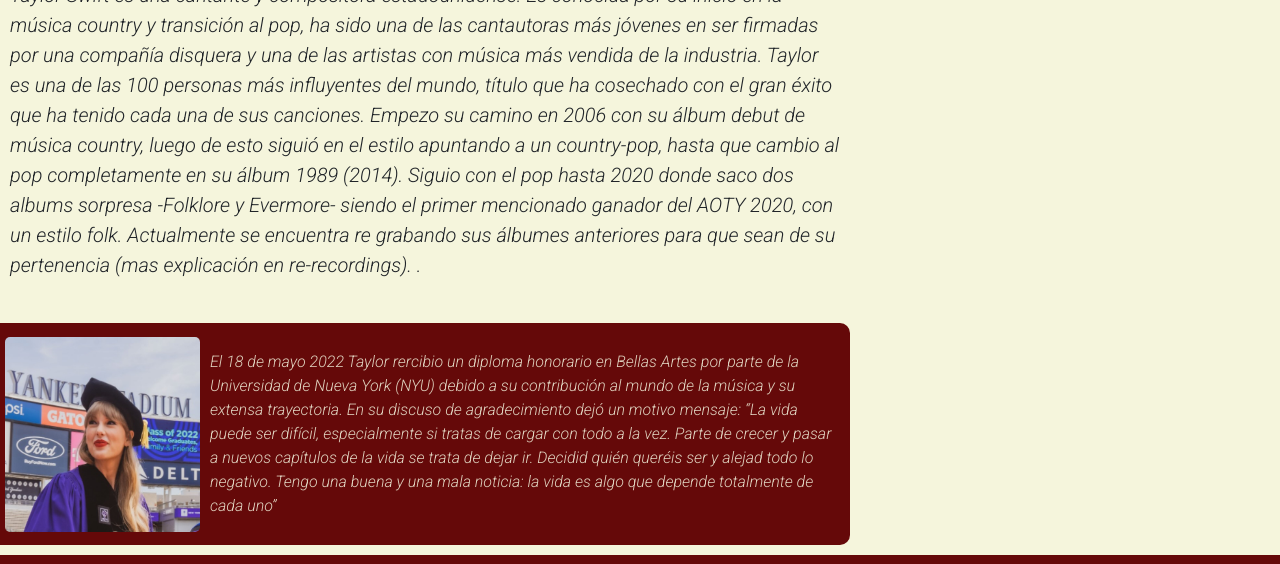
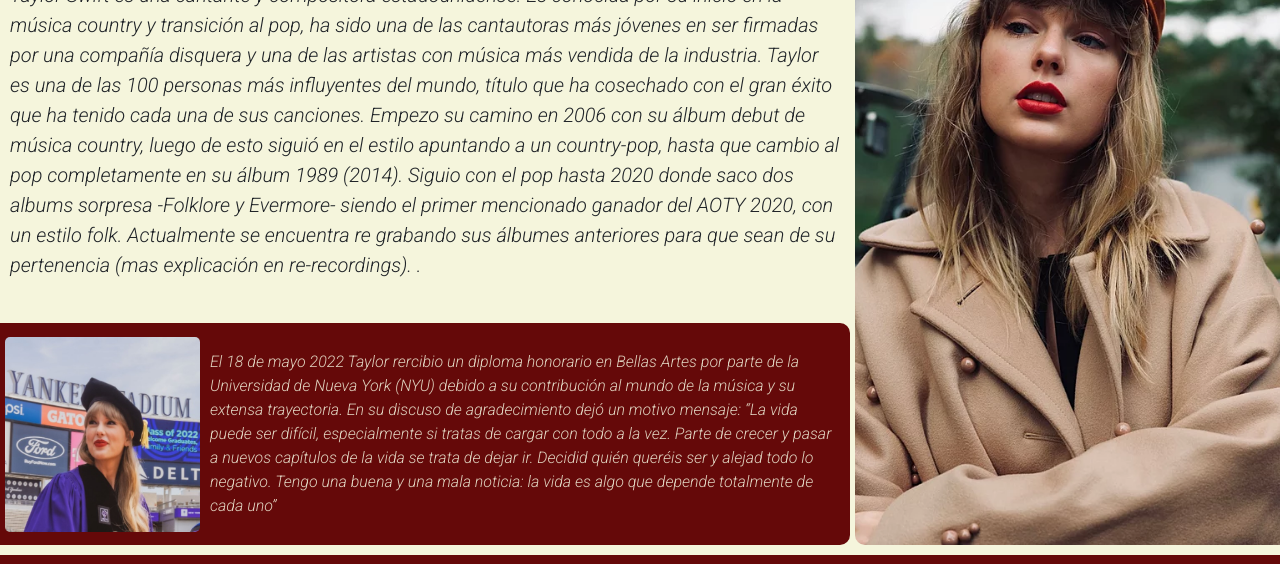
Before and after one commit to malenaczech/TS-fanpage, a website: page index.html in a window 1280 px wide. Shown: the part 154-718 px from the top of the page. Drawn offline with nearby package versions, Linux system fonts and the light colour scheme.

Commit message:
cambio de imagen

```diff
--- a/css/styles.css
+++ b/css/styles.css
@@ -93,7 +93,7 @@ footer {
   .principal__foto {
     grid-column: 2/3;
     grid-row: 1/4;
-    background-image: url("../resources/foto-principal.jpg");
+    background-image: url("../resources/taylor.jpg");
     background-size: cover;
     background-position: center;
     border-bottom-left-radius: 10px; }
```
